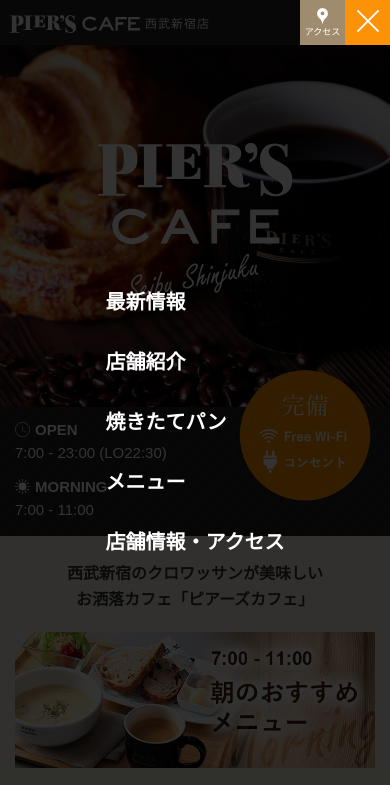
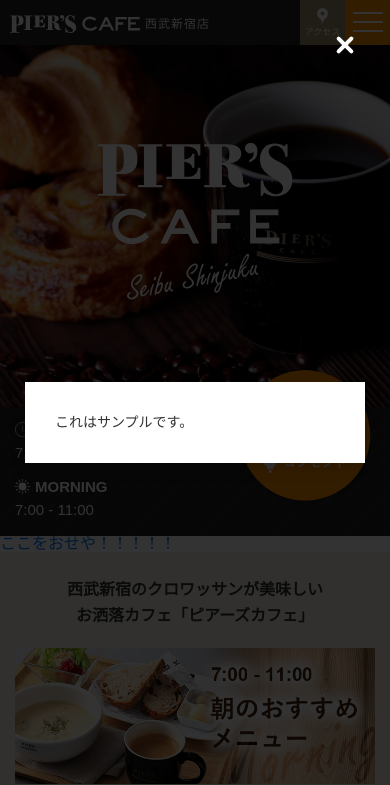
Before and after one commit to milly-o/Cafe_website, a website: page index.html in a window 390 px wide. Both pictures are taken after a click on the link 368 px from the left and 22 px from the top of the page. Shown: the top 785 px of the page. Drawn offline with nearby package versions, Linux system fonts and the light colour scheme.

Commit message:
スマホメニューを、jQueryプラグイン modaal に変更。 ※スムーススクロールの仕様変更の必要あり ※メニュー内を作り直す必要あり

```diff
--- a/index.html
+++ b/index.html
@@ -11,12 +11,14 @@
     <link rel="stylesheet" type="text/css" href="css/reset.css" />
     <link rel="stylesheet" type="text/css" href="css/module.css" />
     <link rel="stylesheet" type="text/css" href="css/page.css" />
+    <link rel="stylesheet" type="text/css" href="css/modaal.min.css" />
     <link rel="stylesheet" type="text/css" href="css/slick.css" />
     <link rel="stylesheet" type="text/css" href="css/slick-theme.css" />
     <!-- js -->
     <script src="https://ajax.googleapis.com/ajax/libs/jquery/3.2.1/jquery.min.js"></script>
     <script type="text/javascript" src="https://code.jquery.com/jquery-migrate-3.0.0.min.js"></script>
     <script type="text/javascript" src="js/origin.js"></script>
+    <script type="text/javascript" src="js/modaal.min.js"></script>
     <script type="text/javascript" src="js/ofi.min.js"></script>
     <script type="text/javascript">
     jQuery(function() {
@@ -75,7 +77,7 @@
                 <span>西武新宿店</span>
             </div>
             <div class="mobile-menu-block mobile-menu-block-menu">
-                <a class="mobile-gmenu-menu">
+                <a class="mobile-gmenu-menu modal-sp-menu" href="#modal">
                     <span class="menu__line menu__line--top"></span>
                     <span class="menu__line menu__line--center"></span>
                     <span class="menu__line menu__line--bottom"></span>
@@ -119,6 +121,7 @@
             </div>
         </div>
     </header>
+
     <div id="hero-container-fluid" class="container-fluid">
         <div class="row">
             <div class="hero-image-sp d-md-none">
@@ -157,6 +160,13 @@
             </div>
         </div>
     </div>
+        <a class="modal-sp-menu" href="#modal">ここをおせや！！！！！</div>
+            <div id="modal" style="display:none;">
+                <p>これはサンプルです。</p>
+            </div>
+                <script type="text/javascript">
+        $(".modal-sp-menu").modaal();
+    </script>
     <div id="top-information-container-fluid" class="container-fluid">
         <div class="row">
             <div class="top-information-container container">
--- a/js/origin.js
+++ b/js/origin.js
@@ -1,15 +1,14 @@
-
 //スマホメニュー
-        jQuery(function($) {
-        $('.mobile-menu-block-menu').on('click', function() {
-            $('.menu__line').toggleClass('active');
-            $('.gnav').fadeToggle();
-        });
-        $('.gnav__menu a[href]').on('click', function(event) {
-            $('.menu__line').toggleClass('active');
-            $('.gnav').fadeToggle();
-        });
-    });
+//     jQuery(function($) {
+//     $('.mobile-menu-block-menu').on('click', function() {
+//         $('.menu__line').toggleClass('active');
+//         $('.gnav').fadeToggle();
+//     });
+//     $('.gnav__menu a[href]').on('click', function(event) {
+//         $('.menu__line').toggleClass('active');
+//         $('.gnav').fadeToggle();
+//     });
+// });
 //PCメニュー
 jQuery(function() {
     var $win = $(window),
@@ -18,7 +17,7 @@
 
     $win.on('load scroll', function() {
         var value = $(this).scrollTop();
-		    if ( value > 100 ) {
+        if (value > 100) {
             $header.addClass(animationClass);
         } else {
             $header.removeClass(animationClass);
```
Also changed, not shown: css/modaal.min.css (added), js/modaal.min.js (added). Lines whose indentation alone changed are shown as unchanged.
